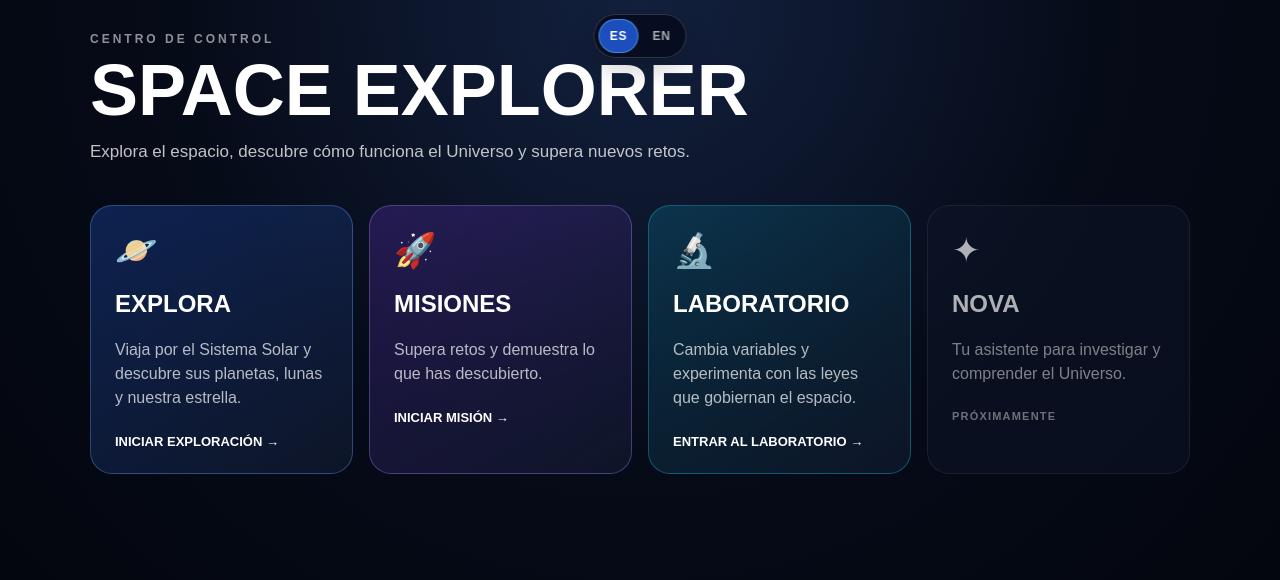
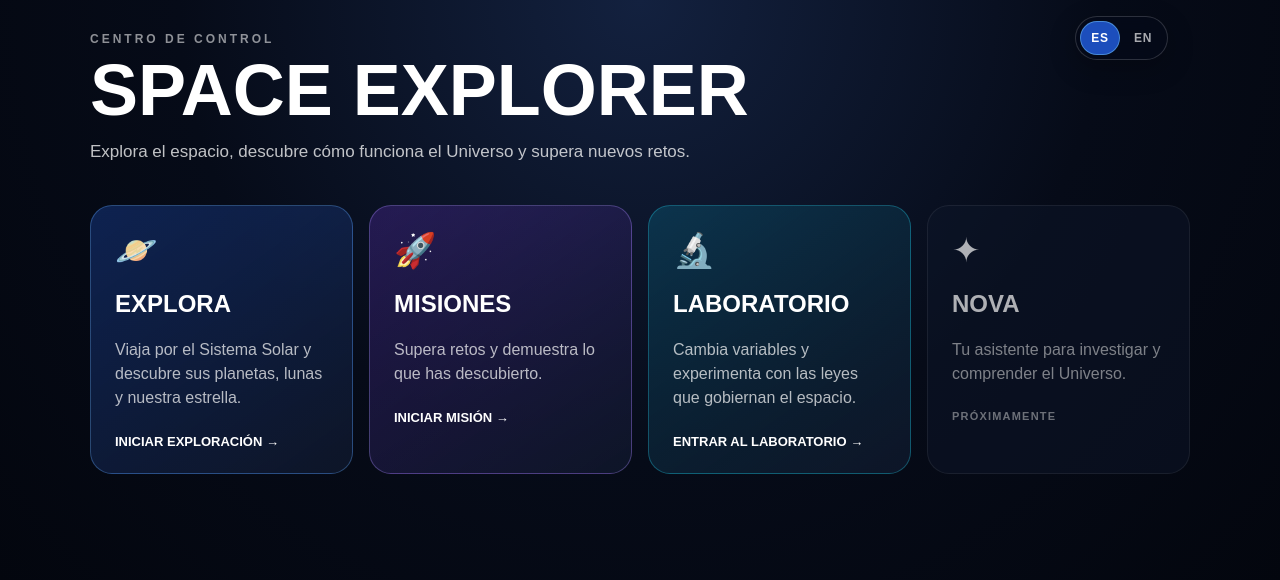
Before and after one commit to Nacho12PIA/space-explorer, a Next.js app: page / in a window 1280 px wide. Shown: the top 580 px of the page. Built offline with nearby package versions, Linux system fonts and the light colour scheme.

Commit message:
Reubica selector de idioma sin solapar navegación

```diff
--- a/components/LanguageSwitcher.js
+++ b/components/LanguageSwitcher.js
@@ -11,9 +11,8 @@ export default function LanguageSwitcher() {
       aria-label="Language / Idioma"
       style={{
         position: "fixed",
-        top: 14,
-        left: "50%",
-        transform: "translateX(-50%)",
+        top: 16,
+        right: 112,
         zIndex: 30000000,
         display: "flex",
         alignItems: "center",
```
